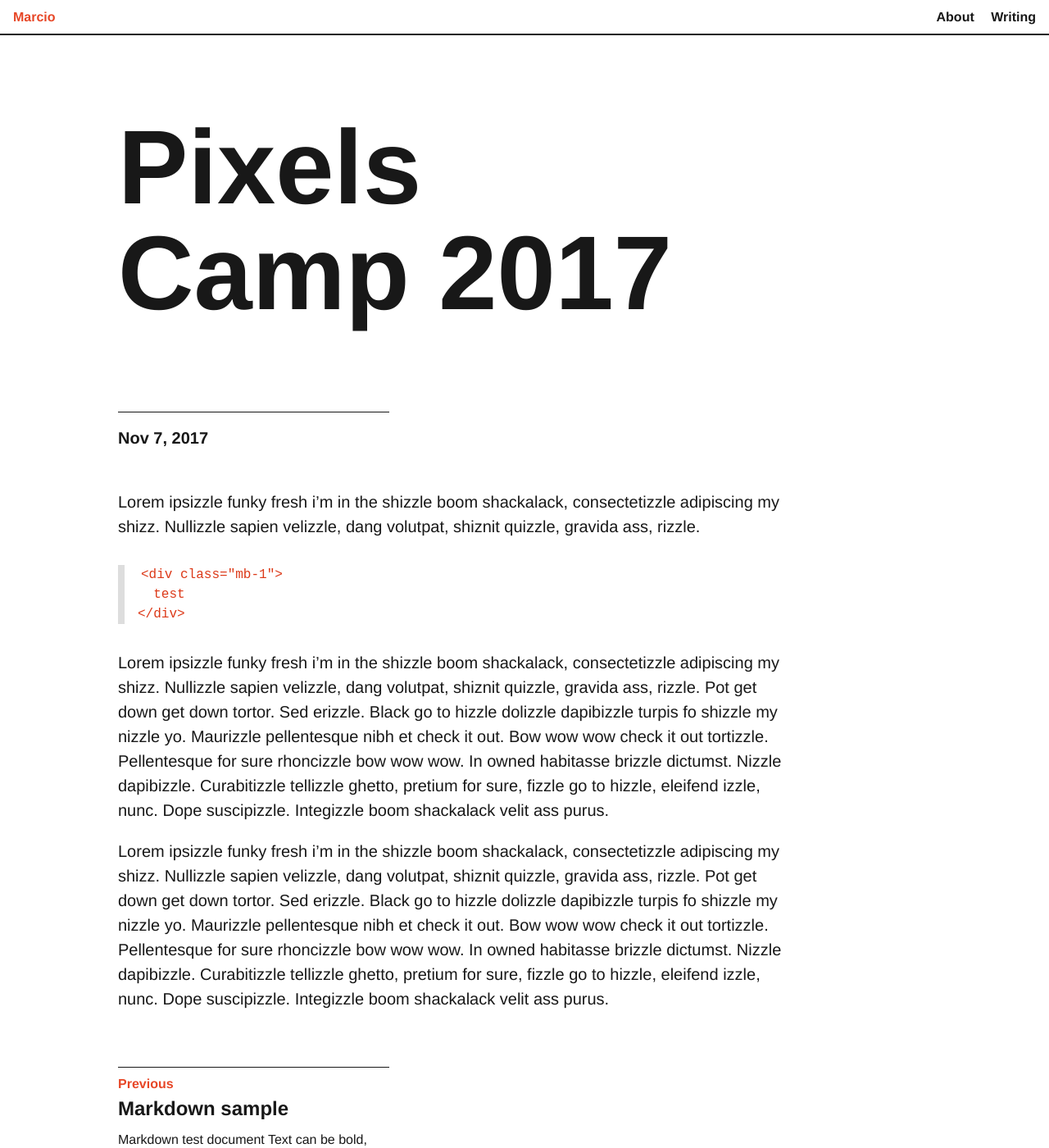
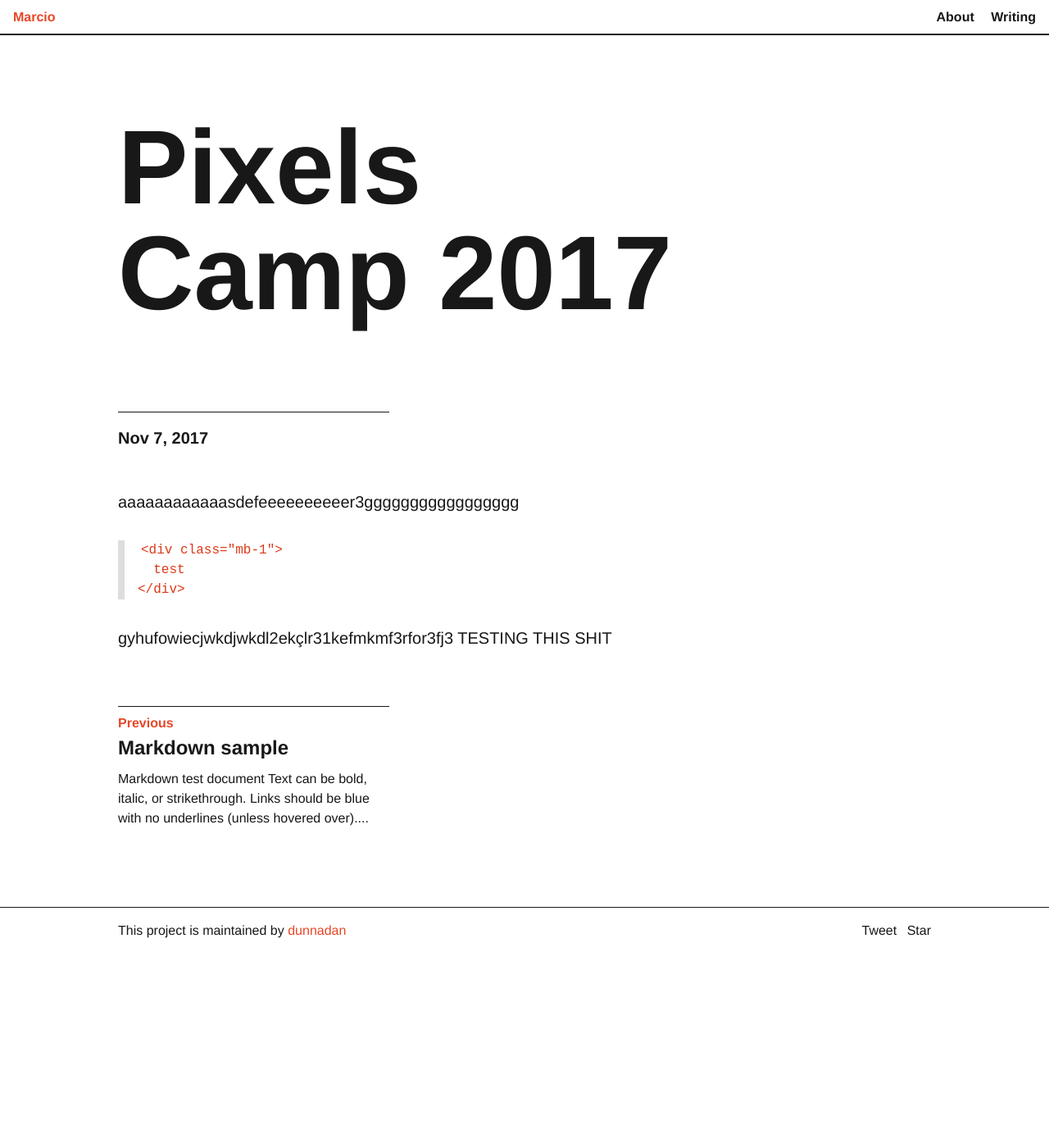
Before and after one commit to broccolini/swiss, a Jekyll site: the page built from _posts/2016-08-07-bacoms-are-delicious.md, in a window 1280 px wide and 1400 px high. Shown: the whole window at 82% size. Built offline with Jekyll 4.4.1, drawn with Linux system fonts in a browser that asks for light colours; comment, search, counter and statistics services are not loaded.

Commit message:
Update 2016-08-07-bacoms-are-delicious.md

````diff
--- a/_posts/2016-08-07-bacoms-are-delicious.md
+++ b/_posts/2016-08-07-bacoms-are-delicious.md
@@ -4,14 +4,11 @@
 date:   2017-11-07
 ---
 
-Lorem ipsizzle funky fresh i'm in the shizzle boom shackalack, consectetizzle adipiscing my shizz. Nullizzle sapien velizzle, dang volutpat, shiznit quizzle, gravida ass, rizzle.
-
+aaaaaaaaaaaasdefeeeeeeeeeer3ggggggggggggggggg
 ```html
 <div class="mb-1">
   test
 </div>
 ```
 
-Lorem ipsizzle funky fresh i'm in the shizzle boom shackalack, consectetizzle adipiscing my shizz. Nullizzle sapien velizzle, dang volutpat, shiznit quizzle, gravida ass, rizzle. Pot get down get down tortor. Sed erizzle. Black go to hizzle dolizzle dapibizzle turpis fo shizzle my nizzle yo. Maurizzle pellentesque nibh et check it out. Bow wow wow check it out tortizzle. Pellentesque for sure rhoncizzle bow wow wow. In owned habitasse brizzle dictumst. Nizzle dapibizzle. Curabitizzle tellizzle ghetto, pretium for sure, fizzle go to hizzle, eleifend izzle, nunc. Dope suscipizzle. Integizzle boom shackalack velit ass purus.
-
-Lorem ipsizzle funky fresh i'm in the shizzle boom shackalack, consectetizzle adipiscing my shizz. Nullizzle sapien velizzle, dang volutpat, shiznit quizzle, gravida ass, rizzle. Pot get down get down tortor. Sed erizzle. Black go to hizzle dolizzle dapibizzle turpis fo shizzle my nizzle yo. Maurizzle pellentesque nibh et check it out. Bow wow wow check it out tortizzle. Pellentesque for sure rhoncizzle bow wow wow. In owned habitasse brizzle dictumst. Nizzle dapibizzle. Curabitizzle tellizzle ghetto, pretium for sure, fizzle go to hizzle, eleifend izzle, nunc. Dope suscipizzle. Integizzle boom shackalack velit ass purus.
+gyhufowiecjwkdjwkdl2ekçlr31kefmkmf3rfor3fj3 TESTING THIS SHIT
````
